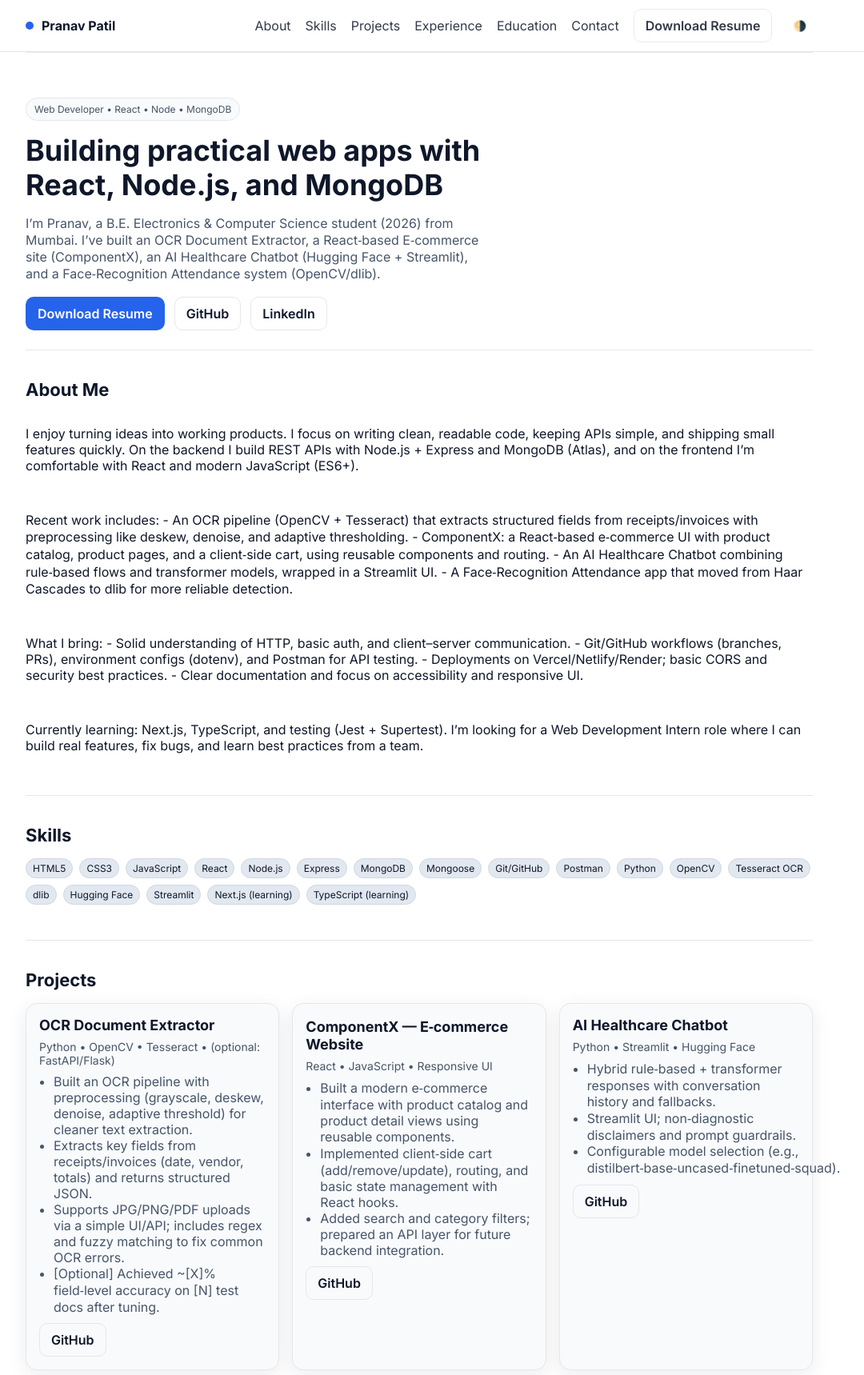
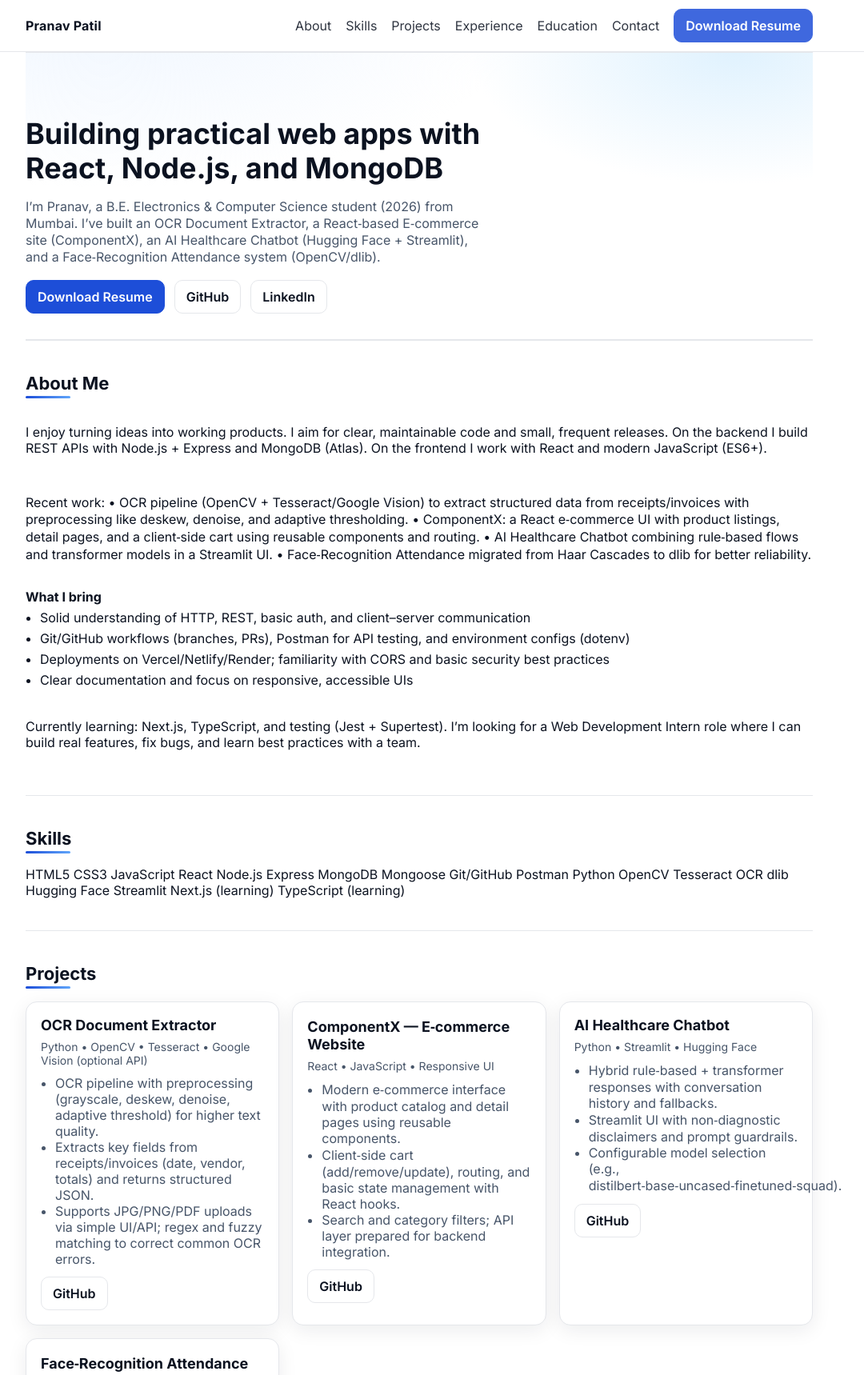
Before and after one commit to PRANAVPRASHANTPATIL/webdev-portfolio, a plain HTML site: page index.html in a window 1280 px wide. Shown: the top 1719 px of the page at 80% size, without its empty margins (116-1196 px from the left). Drawn offline with Linux system fonts and the light colour scheme.

Commit message:
Refactor index.html for improved structure and styles
Updated the HTML structure and styles for the portfolio page, including improved theme handling and responsive design adjustments.

```diff
--- a/index.html
+++ b/index.html
@@ -5,26 +5,36 @@
   <meta name="viewport" content="width=device-width, initial-scale=1" />
   <title>Pranav Patil — Web Developer (React/Node)</title>
   <meta name="description" content="Pranav Patil — Web Developer focused on React, Node.js, Express, and MongoDB. Projects: OCR Document Extractor, E‑commerce (ComponentX), AI Healthcare Chatbot, Face Recognition Attendance." />
-  <meta name="theme-color" content="#2563eb" />
+  <meta name="theme-color" content="#1d4ed8" />
   <meta property="og:title" content="Pranav Patil — Web Developer" />
   <meta property="og:description" content="Projects in React, Node.js, MongoDB, and AI/OCR, including an E‑commerce site." />
   <meta property="og:type" content="website" />
-  <meta property="og:url" content="https://your-portfolio-url" />
+  <meta property="og:url" content="https://webdev-portfolio-auqizh9hn-mepranavpatil-1960s-projects.vercel.app" />
   <link rel="preconnect" href="https://fonts.googleapis.com">
   <link rel="preconnect" href="https://fonts.gstatic.com" crossorigin>
   <link href="https://fonts.googleapis.com/css2?family=Inter:wght@400;600;700&display=swap" rel="stylesheet">
 
   <style>
     :root{
-      --bg:#ffffff; --text:#0f172a; --muted:#475569; --card:#f8fafc;
-      --border:#e5e7eb; --accent:#2563eb; --accent-contrast:#ffffff;
-      --shadow: 0 6px 24px rgba(15, 23, 42, 0.08);
+      --bg:#ffffff;
+      --text:#0b1220;
+      --muted:#475569;
+      --card:#ffffff;
+      --border:#e5e7eb;
+      --accent:#1d4ed8;   /* blue-700 */
+      --accent-2:#60a5fa; /* blue-400 */
+      --shadow:0 6px 24px rgba(15,23,42,.08);
     }
-    [data-theme="dark"]{
-      --bg:#0b1220; --text:#e5e7eb; --muted:#94a3b8; --card:#0f172a; --border:#1f2a44; --shadow: 0 6px 24px rgba(2, 6, 23, 0.5);
+
+    *{box-sizing:border-box}
+    html,body{
+      margin:0;
+      padding:0;
+      font-family:Inter,system-ui,-apple-system,Segoe UI,Roboto,Helvetica,Arial,sans-serif;
+      background:var(--bg);
+      color:var(--text);
+      scroll-behavior:smooth
     }
-    *{box-sizing:border-box}
-    html,body{margin:0;padding:0;font-family:Inter,system-ui,-apple-system,Segoe UI,Roboto,Helvetica,Arial,sans-serif;background:var(--bg);color:var(--text);scroll-behavior:smooth}
     a{color:var(--accent);text-decoration:none}
     a:hover{text-decoration:underline}
     .container{max-width:1024px;margin:0 auto;padding:0 20px}
@@ -32,45 +42,66 @@
     .skip:focus{left:1rem;top:1rem;width:auto;height:auto;background:#111827;color:#fff;padding:8px 12px;border-radius:8px;z-index:1000}
 
     /* Header */
-    header{position:sticky;top:0;background:var(--bg);border-bottom:1px solid var(--border);z-index:100}
+    header{
+      position:sticky;top:0;background:#ffffffb3;backdrop-filter:saturate(180%) blur(8px);
+      border-bottom:1px solid var(--border);z-index:100
+    }
     .nav{display:flex;align-items:center;justify-content:space-between;height:64px}
-    .brand{display:flex;gap:10px;align-items:center;font-weight:700}
-    .brand .dot{width:10px;height:10px;border-radius:50%;background:var(--accent)}
+    .brand{display:flex;gap:10px;align-items:center;font-weight:700;letter-spacing:.2px}
     .nav-links{display:flex;gap:18px;align-items:center}
     .nav-links a{color:var(--text);opacity:.85}
-    .btn{display:inline-flex;align-items:center;gap:8px;padding:10px 14px;border-radius:10px;border:1px solid var(--border);background:transparent;color:var(--text);font-weight:600}
-    .btn.primary{background:var(--accent);color:var(--accent-contrast);border-color:transparent}
+    .btn{
+      display:inline-flex;align-items:center;gap:8px;padding:10px 14px;border-radius:10px;
+      border:1px solid var(--border);background:#fff;color:var(--text);font-weight:600
+    }
+    .btn.primary{background:var(--accent);color:#fff;border-color:var(--accent)}
     .btn:hover{box-shadow:var(--shadow)}
-    .icon-btn{border:none;background:transparent;padding:8px;border-radius:10px;cursor:pointer;color:var(--muted)}
-    .icon-btn:hover{background:var(--card);color:var(--text)}
-    .mobile-toggle{display:none}
+    .menu-btn{
+      display:none;border:1px solid var(--border);background:#fff;padding:8px 10px;border-radius:10px;cursor:pointer
+    }
 
     /* Hero */
-    .hero{padding:56px 0 24px}
+    .hero{
+      padding:72px 0 32px;
+      background:
+        radial-gradient(900px 400px at 10% -20%, #eff6ff 0%, transparent 60%),
+        radial-gradient(600px 300px at 90% 0%, #e0f2fe 0%, transparent 55%);
+      border-bottom:1px solid var(--border)
+    }
     .hero-inner{display:grid;grid-template-columns:1.2fr .8fr;gap:24px;align-items:center}
-    .pill{display:inline-block;background:var(--card);border:1px solid var(--border);padding:6px 10px;border-radius:999px;color:var(--muted);font-size:12px}
-    h1{font-size:36px;line-height:1.2;margin:16px 0 8px}
+    h1{font-size:36px;line-height:1.2;margin:8px 0 12px}
     .lead{color:var(--muted);font-size:16px}
     .cta{display:flex;gap:12px;margin-top:18px;flex-wrap:wrap}
 
-    /* Sections */
-    section{padding:36px 0;border-top:1px solid var(--border)}
-    section h2{font-size:22px;margin:0 0 16px}
+    /* Section headings */
+    section{padding:40px 0;border-top:1px solid var(--border)}
+    section h2{
+      font-size:22px;margin:0 0 16px;position:relative;padding-bottom:6px
+    }
+    section h2::after{
+      content:"";position:absolute;left:0;bottom:0;width:56px;height:3px;
+      background:linear-gradient(90deg,var(--accent),var(--accent-2));border-radius:3px
+    }
+
+    /* Layout helpers */
     .grid{display:grid;gap:16px}
     .grid.cards{grid-template-columns:repeat(auto-fit,minmax(260px,1fr))}
-    .card{background:var(--card);border:1px solid var(--border);border-radius:14px;padding:16px;box-shadow:var(--shadow)}
+
+    /* Cards */
+    .card{
+      background:var(--card);border:1px solid var(--border);border-radius:14px;padding:18px;
+      box-shadow:var(--shadow)
+    }
     .card h3{margin:0 0 8px;font-size:18px}
-    .sub{color:var(--muted);font-size:14px}
-    .meta{display:flex;flex-wrap:wrap;gap:8px;margin:8px 0}
-    .tag{font-size:12px;padding:4px 8px;border-radius:999px;background:#e2e8f0;color:#0f172a;border:1px solid #d0d7e2}
-    [data-theme="dark"] .tag{background:#0b223a;color:#c7d2fe;border-color:#1e293b}
-    .bullets{margin:8px 0 0;padding-left:18px;color:var(--muted)}
-    .links{display:flex;gap:10px;margin-top:10px;flex-wrap:wrap}
+    .sub{color:var(--muted);font-size:14px;margin-bottom:6px}
+    .bullets{margin:10px 0 0;padding-left:18px;color:var(--muted)}
+    .links{display:flex;gap:10px;margin-top:12px;flex-wrap:wrap}
 
-    /* Lists */
-    .list{display:grid;gap:10px}
-    .list-item{display:flex;gap:12px}
-    .list-item .dot{margin-top:8px;width:8px;height:8px;border-radius:50%;background:var(--accent)}
+    /* Lists (Experience/Education) */
+    ul.plain{margin:0;padding-left:18px}
+    ul.plain li{margin:6px 0}
+    .role{font-weight:600}
+    .when{color:var(--muted);font-size:14px}
 
     /* Footer */
     footer{padding:24px 0;border-top:1px solid var(--border);color:var(--muted);font-size:14px;text-align:center}
@@ -79,9 +110,12 @@
     @media (max-width: 840px){
       .hero-inner{grid-template-columns:1fr}
       .nav-links{display:none}
-      .mobile-toggle{display:inline-flex}
+      .menu-btn{display:inline-flex}
+      header.show-nav .nav-links{
+        display:flex;flex-direction:column;position:absolute;left:0;right:0;top:64px;background:#fff;
+        padding:12px 20px;border-bottom:1px solid var(--border);gap:12px
       }
-    .show-nav .nav-links{display:flex;flex-direction:column;position:absolute;left:0;right:0;top:64px;background:var(--bg);padding:12px 20px;border-bottom:1px solid var(--border)}
+    }
   </style>
 </head>
 <body>
@@ -89,10 +123,7 @@
 
   <header>
     <div class="container nav" id="top">
-      <div class="brand">
-        <span class="dot" aria-hidden="true"></span>
-        <span>Pranav Patil</span>
-      </div>
+      <div class="brand">Pranav Patil</div>
 
       <nav class="nav-links" aria-label="Primary">
         <a href="#about">About</a>
@@ -101,21 +132,16 @@
         <a href="#experience">Experience</a>
         <a href="#education">Education</a>
         <a href="#contact">Contact</a>
-        <a class="btn" href="https://drive.google.com/file/d/1xw0NsN82Ss67fIhpZeo1MCl4GzsyinHq/view?usp=sharing" target="_blank" rel="noopener noreferrer">Download Resume</a>
-        <button class="icon-btn" id="themeToggle" aria-label="Toggle theme">🌗</button>
+        <a class="btn primary" href="https://drive.google.com/file/d/1xw0NsN82Ss67fIhpZeo1MCl4GzsyinHq/view?usp=sharing" target="_blank" rel="noopener noreferrer">Download Resume</a>
       </nav>
 
-      <div class="mobile-toggle">
-        <button class="icon-btn" id="menuToggle" aria-label="Toggle menu">☰</button>
-        <button class="icon-btn" id="themeToggleMobile" aria-label="Toggle theme">🌗</button>
-      </div>
+      <button class="menu-btn" id="menuToggle" aria-label="Toggle menu">☰</button>
     </div>
   </header>
 
   <main id="main" class="container">
     <!-- Hero -->
     <section class="hero" id="home" aria-label="Intro">
-      <span class="pill">Web Developer • React • Node • MongoDB</span>
       <div class="hero-inner">
         <div>
           <h1>Building practical web apps with React, Node.js, and MongoDB</h1>
@@ -138,28 +164,28 @@
       <h2>About Me</h2>
       <div class="grid">
         <p>
-          I enjoy turning ideas into working products. I focus on writing clean, readable code,
-          keeping APIs simple, and shipping small features quickly. On the backend I build REST APIs with Node.js + Express and MongoDB (Atlas),
-          and on the frontend I’m comfortable with React and modern JavaScript (ES6+).
+          I enjoy turning ideas into working products. I aim for clear, maintainable code and small, frequent releases.
+          On the backend I build REST APIs with Node.js + Express and MongoDB (Atlas). On the frontend I work with React and modern JavaScript (ES6+).
         </p>
         <p>
-          Recent work includes:
-          - An OCR pipeline (OpenCV + Tesseract) that extracts structured fields from receipts/invoices with preprocessing
+          Recent work:
+          • OCR pipeline (OpenCV + Tesseract/Google Vision) to extract structured data from receipts/invoices with preprocessing
           like deskew, denoise, and adaptive thresholding.
-          - ComponentX: a React‑based e‑commerce UI with product catalog, product pages, and a client‑side cart, using reusable components and routing.
-          - An AI Healthcare Chatbot combining rule‑based flows and transformer models, wrapped in a Streamlit UI.
-          - A Face‑Recognition Attendance app that moved from Haar Cascades to dlib for more reliable detection.
+          • ComponentX: a React e‑commerce UI with product listings, detail pages, and a client‑side cart using reusable components and routing.
+          • AI Healthcare Chatbot combining rule‑based flows and transformer models in a Streamlit UI.
+          • Face‑Recognition Attendance migrated from Haar Cascades to dlib for better reliability.
         </p>
+        <div>
+          <strong>What I bring</strong>
+          <ul class="plain">
+            <li>Solid understanding of HTTP, REST, basic auth, and client–server communication</li>
+            <li>Git/GitHub workflows (branches, PRs), Postman for API testing, and environment configs (dotenv)</li>
+            <li>Deployments on Vercel/Netlify/Render; familiarity with CORS and basic security best practices</li>
+            <li>Clear documentation and focus on responsive, accessible UIs</li>
+          </ul>
+        </div>
         <p>
-          What I bring:
-          - Solid understanding of HTTP,  basic auth, and client–server communication.
-          - Git/GitHub workflows (branches, PRs), environment configs (dotenv), and Postman for API testing.
-          - Deployments on Vercel/Netlify/Render; basic CORS and security best practices.
-          - Clear documentation and focus on accessibility and responsive UI.
-        </p>
-        <p>
-          Currently learning: Next.js, TypeScript, and testing (Jest + Supertest). I’m looking for a Web Development Intern role where I can
-          build real features, fix bugs, and learn best practices from a team.
+          Currently learning: Next.js, TypeScript, and testing (Jest + Supertest). I’m looking for a Web Development Intern role where I can build real features, fix bugs, and learn best practices with a team.
         </p>
       </div>
     </section>
@@ -167,10 +193,11 @@
     <!-- Skills -->
     <section id="skills" aria-label="Skills">
       <h2>Skills</h2>
+      <div class="grid">
         <div class="meta">
           <span class="tag">HTML5</span>
           <span class="tag">CSS3</span>
-        <span class="tag">JavaScript </span>
+          <span class="tag">JavaScript</span>
           <span class="tag">React</span>
           <span class="tag">Node.js</span>
           <span class="tag">Express</span>
@@ -187,6 +214,7 @@
           <span class="tag">Next.js (learning)</span>
           <span class="tag">TypeScript (learning)</span>
         </div>
+      </div>
     </section>
 
     <!-- Projects -->
@@ -196,12 +224,11 @@
         <!-- OCR Project -->
         <article class="card">
           <h3>OCR Document Extractor</h3>
-          <div class="sub">Python • OpenCV • Tesseract • (optional: FastAPI/Flask)</div>
+          <div class="sub">Python • OpenCV • Tesseract • Google Vision (optional API)</div>
           <ul class="bullets">
-            <li>Built an OCR pipeline with preprocessing (grayscale, deskew, denoise, adaptive threshold) for cleaner text extraction.</li>
+            <li>OCR pipeline with preprocessing (grayscale, deskew, denoise, adaptive threshold) for higher text quality.</li>
             <li>Extracts key fields from receipts/invoices (date, vendor, totals) and returns structured JSON.</li>
-            <li>Supports JPG/PNG/PDF uploads via a simple UI/API; includes regex and fuzzy matching to fix common OCR errors.</li>
-            <li>[Optional] Achieved ~[X]% field‑level accuracy on [N] test docs after tuning.</li>
+            <li>Supports JPG/PNG/PDF uploads via simple UI/API; regex and fuzzy matching to correct common OCR errors.</li>
           </ul>
           <div class="links">
             <a class="btn" href="https://github.com/PRANAVPRASHANTPATIL/Google-vision-ocr" target="_blank" rel="noopener noreferrer">GitHub</a>
@@ -213,9 +240,9 @@
           <h3>ComponentX — E‑commerce Website</h3>
           <div class="sub">React • JavaScript • Responsive UI</div>
           <ul class="bullets">
-            <li>Built a modern e‑commerce interface with product catalog and product detail views using reusable components.</li>
-            <li>Implemented client‑side cart (add/remove/update), routing, and basic state management with React hooks.</li>
-            <li>Added search and category filters; prepared an API layer for future backend integration.</li>
+            <li>Modern e‑commerce interface with product catalog and detail pages using reusable components.</li>
+            <li>Client‑side cart (add/remove/update), routing, and basic state management with React hooks.</li>
+            <li>Search and category filters; API layer prepared for backend integration.</li>
           </ul>
           <div class="links">
             <a class="btn" href="https://github.com/PRANAVPRASHANTPATIL/ComponentX" target="_blank" rel="noopener noreferrer">GitHub</a>
@@ -228,7 +255,7 @@
           <div class="sub">Python • Streamlit • Hugging Face</div>
           <ul class="bullets">
             <li>Hybrid rule‑based + transformer responses with conversation history and fallbacks.</li>
-            <li>Streamlit UI; non‑diagnostic disclaimers and prompt guardrails.</li>
+            <li>Streamlit UI with non‑diagnostic disclaimers and prompt guardrails.</li>
             <li>Configurable model selection (e.g., distilbert‑base‑uncased‑finetuned‑squad).</li>
           </ul>
           <div class="links">
@@ -254,54 +281,42 @@
     <!-- Experience -->
     <section id="experience" aria-label="Experience">
       <h2>Experience</h2>
-      <div class="list">
-        <div class="list-item">
-          <span class="dot" aria-hidden="true"></span>
-          <div>
-            <strong>AI Healthcare Chatbot Developer Intern — TechSaksham (AICTE)</strong>
-            <div class="sub">Jan 2025 – Feb 2025</div>
-            <div class="sub">Built an NLP chatbot (Hugging Face + Streamlit), combined rule‑based and model‑generated responses, added guardrails and documentation.</div>
-          </div>
-        </div>
-        <div class="list-item">
-          <span class="dot" aria-hidden="true"></span>
-          <div>
-            <strong>Volunteer Educator & Coordinator — Junoon Foundation</strong>
-            <div class="sub">Aug 2023 – Sep 2023</div>
-            <div class="sub">Taught underprivileged students and created a monthly “Calendar of Learning.”</div>
-          </div>
-        </div>
-      </div>
+      <ul class="plain">
+        <li>
+          <span class="role">AI Healthcare Chatbot Developer Intern — TechSaksham (AICTE)</span>
+          <div class="when">Jan 2025 – Feb 2025</div>
+          Built an NLP chatbot (Hugging Face + Streamlit), combined rule‑based and model‑generated responses, added guardrails and documentation.
+        </li>
+        <li>
+          <span class="role">Volunteer Educator & Coordinator — Junoon Foundation</span>
+          <div class="when">Aug 2023 – Sep 2023</div>
+          Taught underprivileged students and created a monthly “Calendar of Learning.”
+        </li>
+      </ul>
     </section>
 
     <!-- Education -->
     <section id="education" aria-label="Education">
       <h2>Education</h2>
-      <div class="list">
-        <div class="list-item">
-          <span class="dot" aria-hidden="true"></span>
-          <div>
-            <strong>B.E., Electronics & Computer Science — Thakur College of Engineering & Technology</strong>
-            <div class="sub">2022 – 2026 • CGPA: 8.18/10</div>
-          </div>
-        </div>
-        <div class="list-item">
-          <span class="dot" aria-hidden="true"></span>
-          <div>
-            <strong>Meta Frontend Developer — Coursera</strong>
-            <div class="sub">Jan 2025</div>
-          </div>
-        </div>
-      </div>
+      <ul class="plain">
+        <li>
+          <span class="role">B.E., Electronics & Computer Science — Thakur College of Engineering & Technology</span>
+          <div class="when">2022 – 2026 • CGPA: 8.18/10</div>
+        </li>
+        <li>
+          <span class="role">Meta Frontend Developer — Coursera</span>
+          <div class="when">Jan 2025</div>
+        </li>
+      </ul>
     </section>
 
     <!-- Contact -->
     <section id="contact" aria-label="Contact">
       <h2>Contact</h2>
       <div class="grid">
-        <p class="sub">Open to Web Development Intern roles and project collaborations.</p>
+        <p class="when">Open to Web Development Intern roles and project collaborations.</p>
         <div class="links">
-
+          <a class="btn primary" href="mailto:mepranavpatil@gmail.com">Email Me</a>
           <a class="btn" href="https://www.linkedin.com/in/pranav-patil-88612b2a8/" target="_blank" rel="noopener noreferrer">LinkedIn</a>
           <a class="btn" href="tel:+917821953996">Call: +91‑7821953996</a>
         </div>
@@ -319,18 +334,6 @@
     // Year
     document.getElementById('year').textContent = new Date().getFullYear();
 
-    // Theme toggle with localStorage
-    const applyTheme = (t)=>document.documentElement.setAttribute('data-theme', t);
-    const saved = localStorage.getItem('theme');
-    if(saved){ applyTheme(saved); }
-    const toggleTheme = ()=>{
-      const current = document.documentElement.getAttribute('data-theme') || 'light';
-      const next = current === 'dark' ? 'light' : 'dark';
-      applyTheme(next); localStorage.setItem('theme', next);
-    };
-    document.getElementById('themeToggle').addEventListener('click', toggleTheme);
-    document.getElementById('themeToggleMobile').addEventListener('click', toggleTheme);
-
     // Mobile menu
     const header = document.querySelector('header');
     document.getElementById('menuToggle').addEventListener('click', ()=>{
```
Lines whose indentation alone changed are shown as unchanged.
